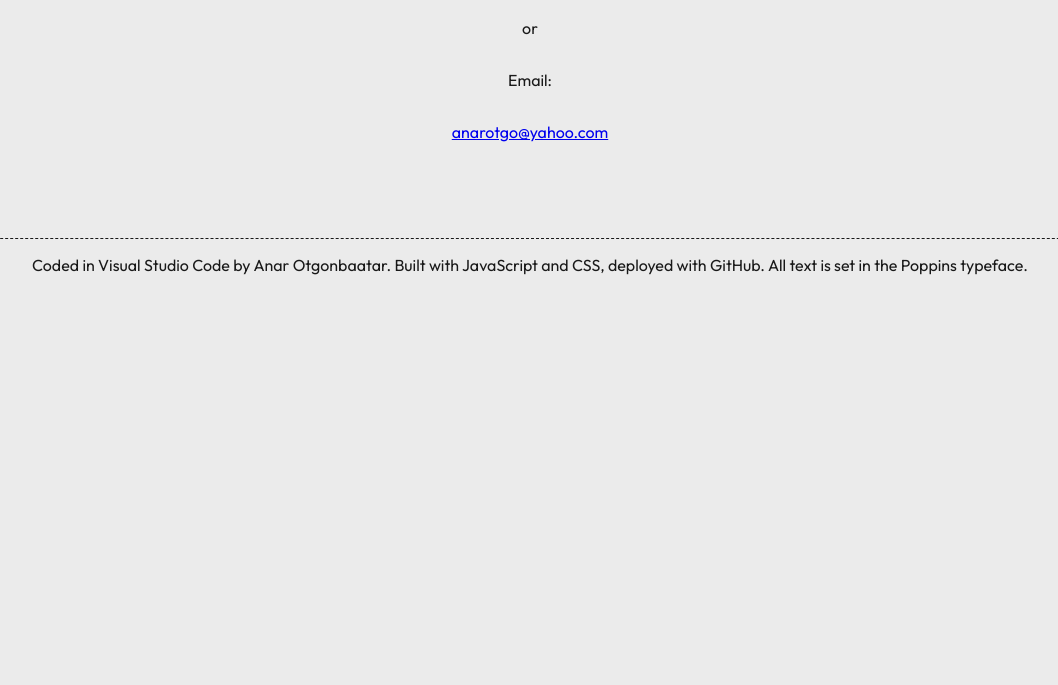
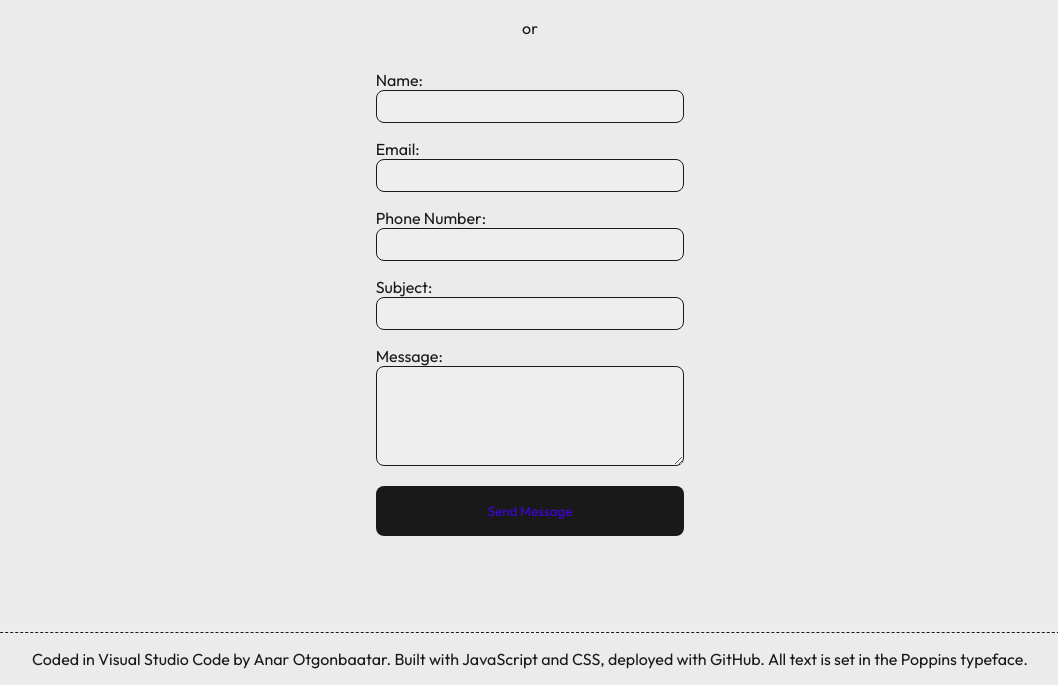
Before and after one commit to anarotgonbaatar/anar-o-portfolio, a plain HTML site: page index.html in a window 1280 px wide. Shown: the part 3362-4047 px from the top of the page, without its empty margins (110-1168 px from the left). Before the commit the page ends 3653 px from the top, so only its background shows below. Drawn offline with Linux system fonts and the light colour scheme.

Commit message:
Added Contact Me form.

```diff
--- a/index.html
+++ b/index.html
@@ -455,8 +455,30 @@
             </a>
         </div>
         <span>or</span>
-        <span>Email: </span>
-        <a href="mailto:anarotgo@yahoo.com">anarotgo@yahoo.com</a>
+        <!-- Contact Form -->
+        <form id="contact-form" action="YOUR_SERVER_ENDPOINT" method="POST">
+            <div>
+                <label class="form-label" for="name">Name:</label>
+                <input class="form-input" type="text" id="name" name="name" required>
+            </div>
+            <div>
+                <label class="form-label" for="email">Email:</label>
+                <input class="form-input" type="email" id="email" name="email" required>
+            </div>
+            <div>
+                <label class="form-label" for="phone">Phone Number:</label>
+                <input class="form-input" type="tel" id="phone" name="phone">
+            </div>
+            <div>
+                <label class="form-label" for="subject">Subject:</label>
+                <input class="form-input" type="text" id="subject" name="subject" required>
+            </div>
+            <div>
+                <label class="form-label" for="message">Message:</label>
+                <textarea class="form-input" id="message" name="message" required></textarea>
+            </div>
+            <button class="btn" type="submit">Send Message</button>
+        </form>
     </div>
 
     <!-- FOOTER SECTION -->
--- a/main.js
+++ b/main.js
@@ -4,7 +4,7 @@ document.addEventListener('DOMContentLoaded', function() {
     const cursorHighlight = document.getElementById('cursor-highlight');
     document.body.style.cursor = 'none'; // Hide the default cursor
     const pointerElements = document.querySelectorAll('button, a, svg'); // Target buttons and links as an example
-    const textElements = document.querySelectorAll('h1, h2, h3, h4, li, p, span'); // Target paragraph texts
+    const textElements = document.querySelectorAll('h1, h2, h3, h4, li, p, span, label, input'); // Target paragraph texts
 
     // Update custom cursor's location based on default cursor
     document.addEventListener('mousemove', function(e) {
@@ -77,3 +77,23 @@ document.addEventListener('DOMContentLoaded', function() {
     });
 
 });
+
+// Contact me form
+document.querySelector("#contact-section form").addEventListener("submit", function(event) {
+    event.preventDefault();
+    const formData = new FormData(this);
+
+    fetch('YOUR_SERVER_ENDPOINT', {
+        method: 'POST',
+        body: formData
+    })
+    .then(response => response.json())
+    .then(data => {
+        console.log('Success:', data);
+        alert('Message sent successfully!');
+    })
+    .catch((error) => {
+        console.error('Error:', error);
+        alert('Error sending message!');
+    });
+});
--- a/styles/section-style.css
+++ b/styles/section-style.css
@@ -45,7 +45,6 @@
     background-color: var(--accent-color);
     color: var(--active-color);
     box-shadow: 0 0 5px var(--accent-color);
-
 }
 
 #nav-btns {
@@ -158,8 +157,28 @@
 }
 
 /* CONTACT SECTION */
-#contact-section {
+#contact-form {
+    cursor: none;
+    display: flex; flex-direction: column;
+    gap: 1rem;
+}
 
+.form-label {
+    cursor: inherit;
+}
+
+.form-input {
+    cursor: inherit;
+    width: 100%;
+    padding: 0.5rem;
+    box-sizing: border-box;
+    border: 1px solid var(--passive-color);
+    border-radius: 0.5rem;
+    background-color: var(--active-color-tp);
+}
+
+#contact-section textarea {
+    height: 100px;
 }
 
 #footer-section {
```
